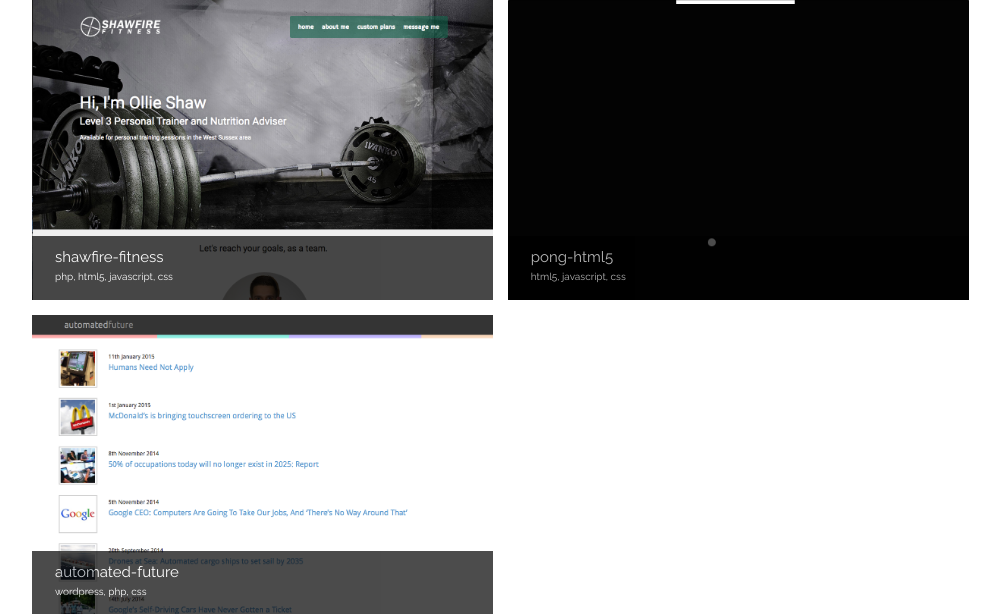
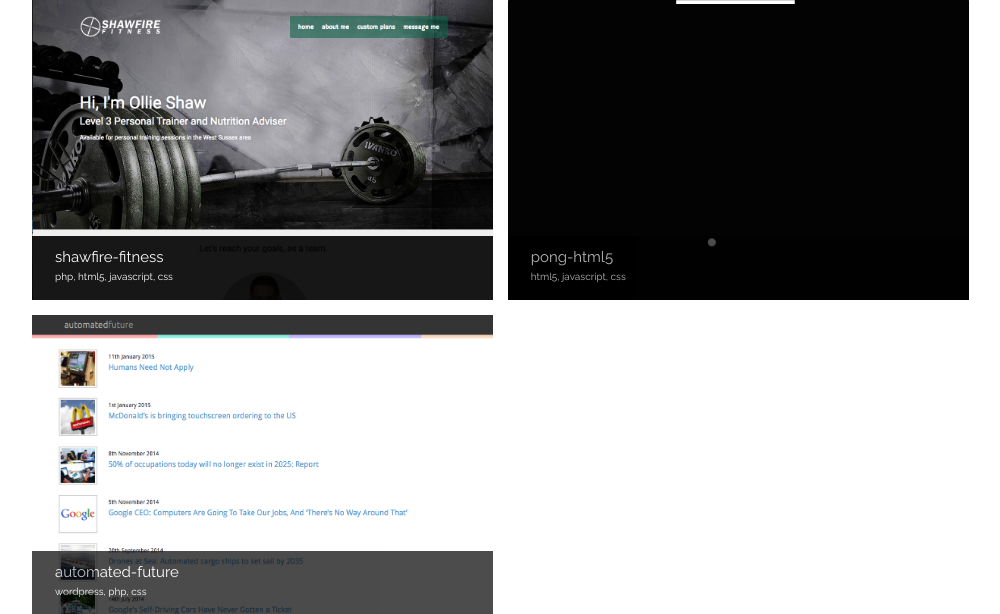
Before and after one commit to joelperry93/portfolio, a PHP site: page / in a window 1280 px wide, with the pointer over the restyled element. Shown: the part 106-720 px from the top of the page, without its empty margins (128-1128 px from the left). Run offline with PHP 8.4, Linux system fonts and the light colour scheme.

Commit message:
Project info hover opacity fade

```diff
--- a/css/style.css
+++ b/css/style.css
@@ -52,3 +52,8 @@ img.project-preview-image {
     width:90%;
     bottom:0px;
 }
+
+li.project:hover .project-preview-footer {
+    opacity:0.9;
+    transition:opacity 0.3s;
+}
```
